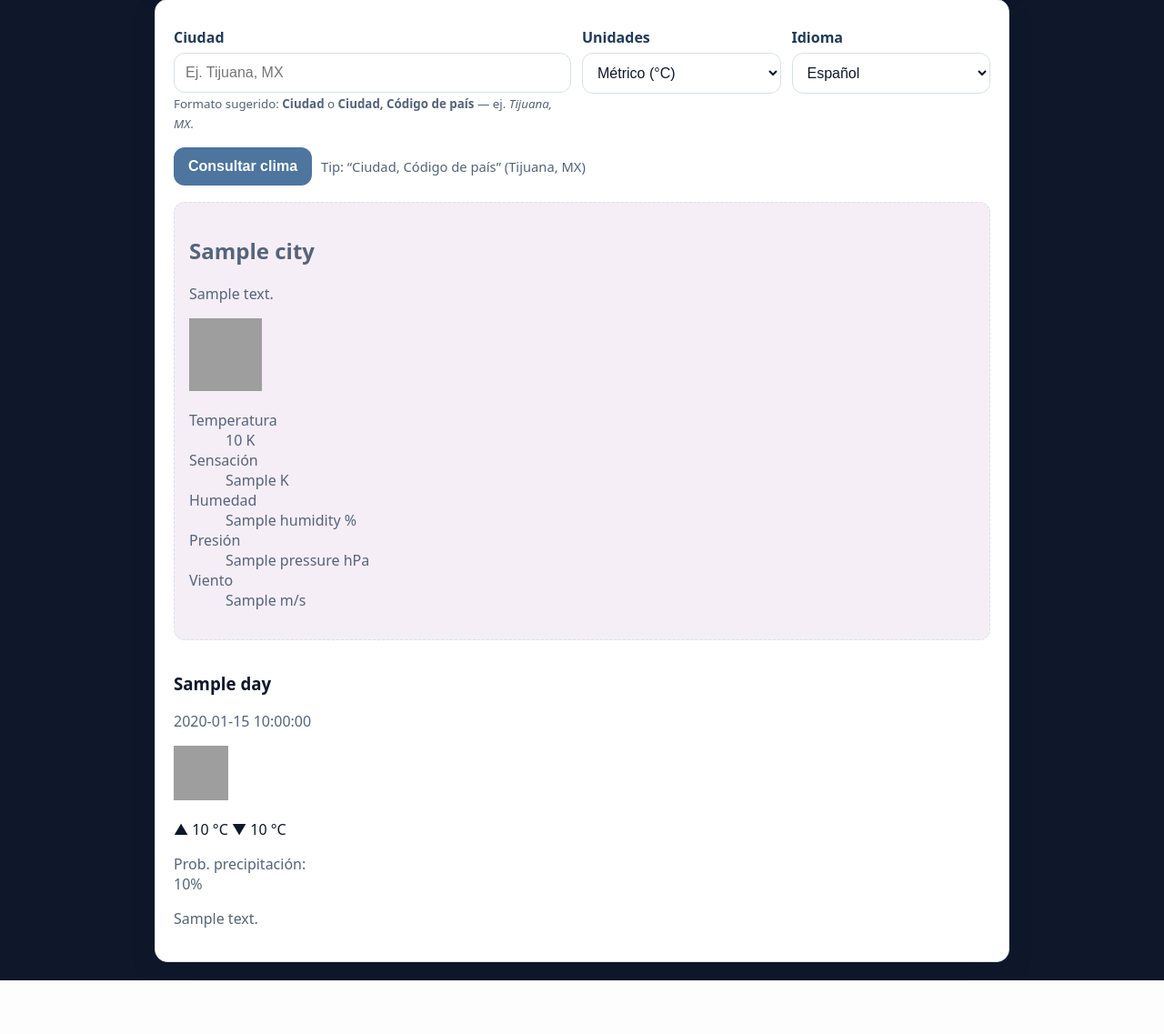
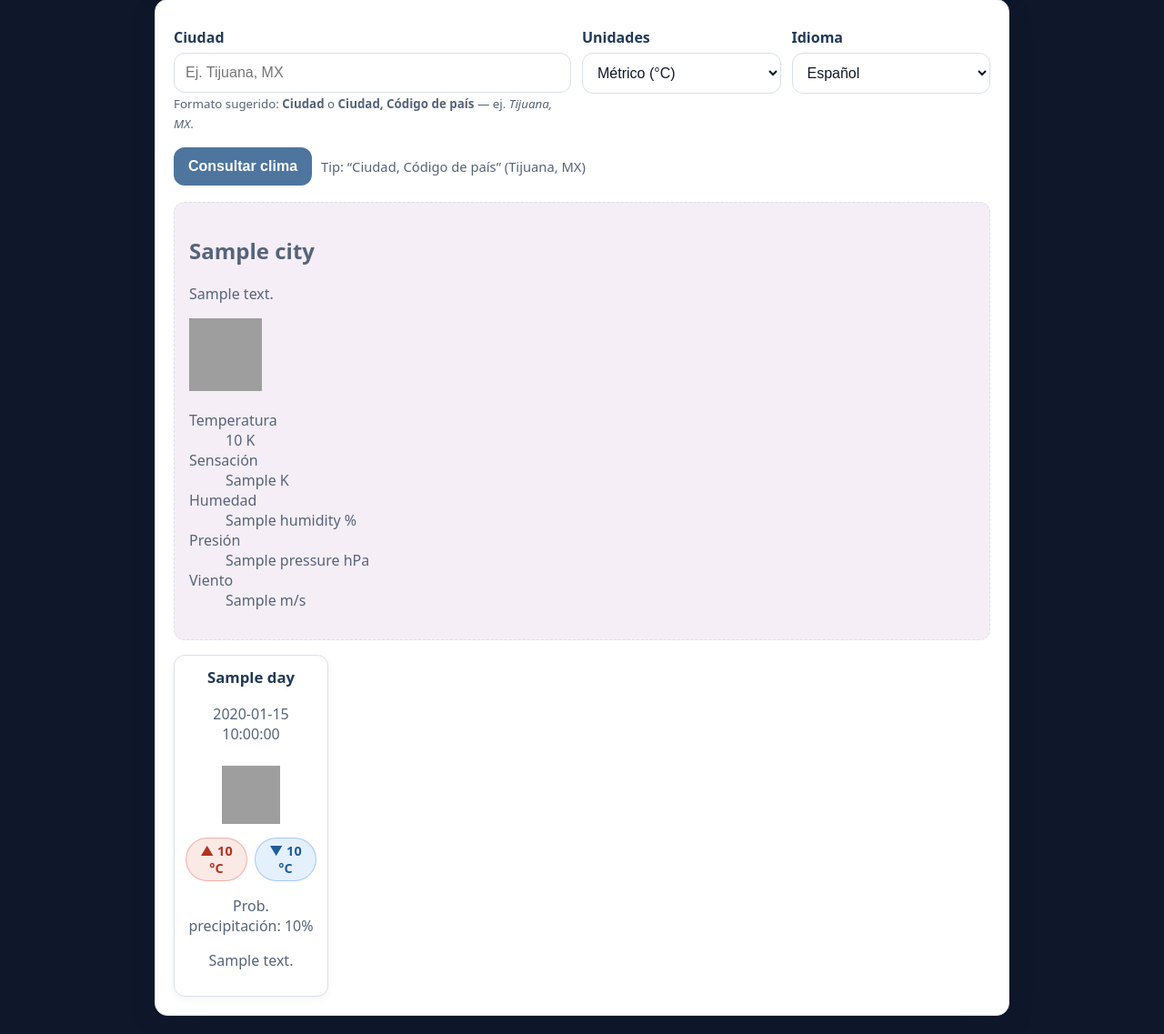
Before and after one commit to Ezequiel-Villa/clima-rapido-web, a Flask app: template templates/index.html in a window 1280 px wide. Shown: the part 119-1256 px from the top of the page at 91% size. Before the commit the page ends 1197 px from the top, so only its background shows below. Run offline with Flask 3, Linux system fonts and the light colour scheme; the template is opened without the code that fills it: most values are stand-ins (such as "Sample title", 1, 10 or a date in 2020); grey boxes are pictures that could not be loaded.

Commit message:
Refine forecast card markup and styles

```diff
--- a/static/css/style.css
+++ b/static/css/style.css
@@ -146,10 +146,54 @@ button[disabled]{ opacity:.7; cursor:not-allowed; }
   transition: transform .18s ease, box-shadow .18s ease, border-color .18s ease;
   will-change: transform;                 /* optimiza */
   transform-origin: center;
+  outline: none;
 }
-.forecast-card .day{ font-weight:700; color:#213a57; }
+.forecast-card-header{
+  display:flex;
+  flex-direction:column;
+  align-items:center;
+  gap:2px;
+  margin-bottom:8px;
+}
+.forecast-card h3{
+  margin:0;
+  font-size:1.05rem;
+  font-weight:700;
+  color:#213a57;
+}
 .forecast-card img{ width:64px; height:64px }
-.forecast-card .temps{ margin-top:6px; }
+.forecast-temps{
+  display:flex;
+  justify-content:center;
+  gap:8px;
+  margin:10px 0 6px;
+}
+.temp-badge{
+  display:inline-flex;
+  align-items:center;
+  gap:4px;
+  padding:4px 8px;
+  border-radius:999px;
+  font-size:.9rem;
+  font-weight:600;
+  letter-spacing:.01em;
+  border:1px solid transparent;
+}
+.temp-badge.max{
+  background: rgba(220, 72, 48, .12);
+  color:#b2341e;
+  border-color: rgba(220, 72, 48, .35);
+}
+.temp-badge.min{
+  background: rgba(47, 128, 237, .12);
+  color:#1f5c9c;
+  border-color: rgba(47, 128, 237, .35);
+}
+.forecast-card:focus-visible{
+  transform: translateY(-2px) scale(1.04);
+  box-shadow: 0 12px 24px rgba(13, 29, 54, .12), 0 0 0 3px rgba(156, 177, 205, .45);
+  border-color: var(--c3);
+}
 
 /* Hover: zoom + sombra */
 @media (hover: hover) and (pointer: fine){
--- a/templates/index.html
+++ b/templates/index.html
@@ -149,8 +149,12 @@
         {% if forecast5 %}
           <section class="forecast-grid">
             {% for day in forecast5 %}
-              <article class="forecast-day">
-                <header>
+              <article
+                class="forecast-card"
+                tabindex="0"
+                aria-label="Pronóstico para {{ day.day }} ({{ day.date }})"
+              >
+                <header class="forecast-card-header">
                   <h3>{{ day.day }}</h3>
                   <p class="muted">{{ day.date }}</p>
                 </header>
@@ -163,10 +167,10 @@
                     loading="lazy"
                   />
                 {% endif %}
-                <p class="forecast-temps">
-                  <span class="max">▲ {{ day.temp_max }} {% if result and result.units == "imperial" %}°F{% else %}°C{% endif %}</span>
-                  <span class="min">▼ {{ day.temp_min }} {% if result and result.units == "imperial" %}°F{% else %}°C{% endif %}</span>
-                </p>
+                <div class="forecast-temps" role="group" aria-label="Temperaturas máxima y mínima">
+                  <span class="temp-badge max" aria-label="Temperatura máxima">▲ {{ day.temp_max }} {% if result and result.units == "imperial" %}°F{% else %}°C{% endif %}</span>
+                  <span class="temp-badge min" aria-label="Temperatura mínima">▼ {{ day.temp_min }} {% if result and result.units == "imperial" %}°F{% else %}°C{% endif %}</span>
+                </div>
                 {% if day.pop is not none %}
                   <p class="muted">Prob. precipitación: {{ (day.pop * 100) | round(0) }}%</p>
                 {% endif %}
```
